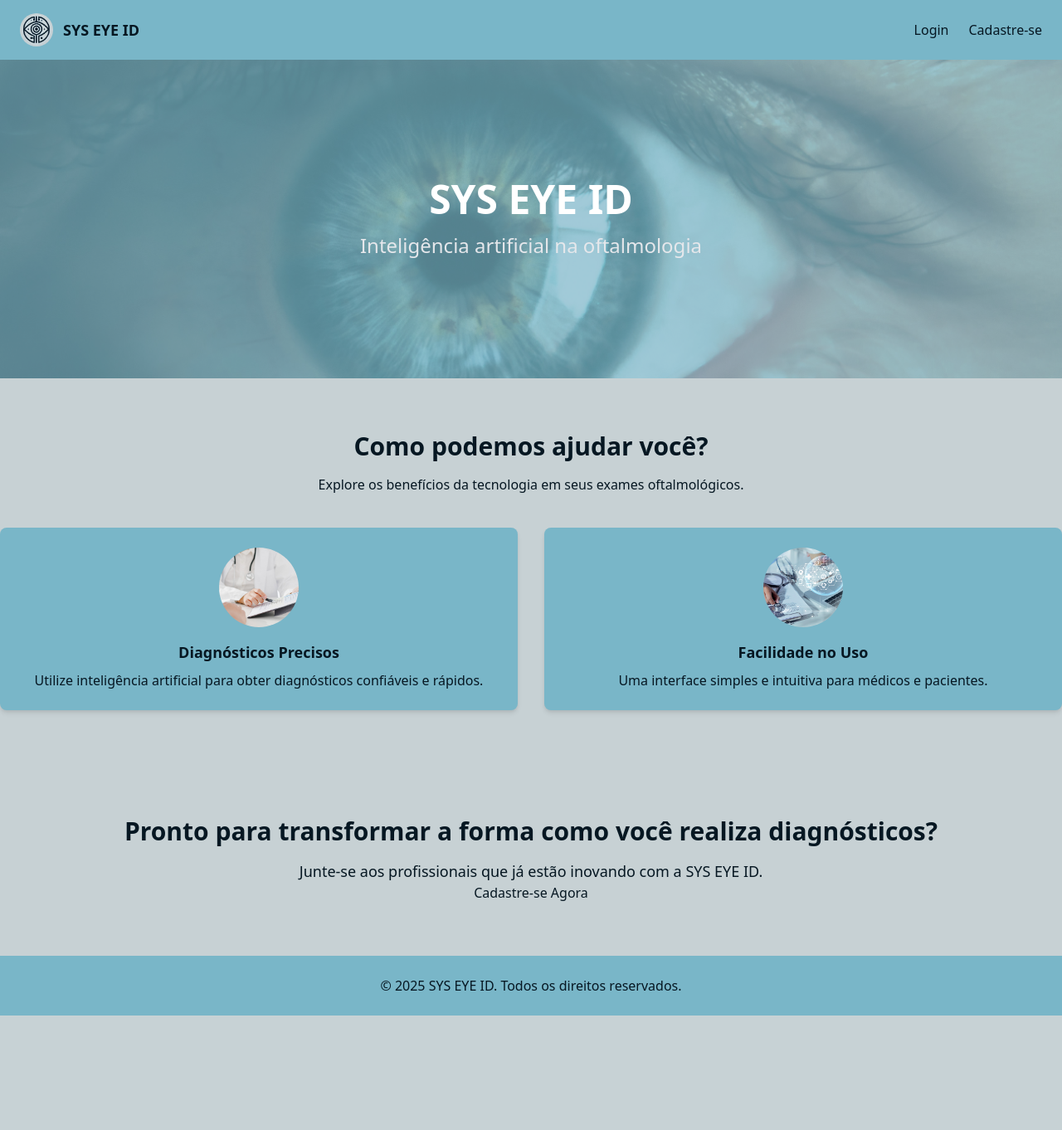
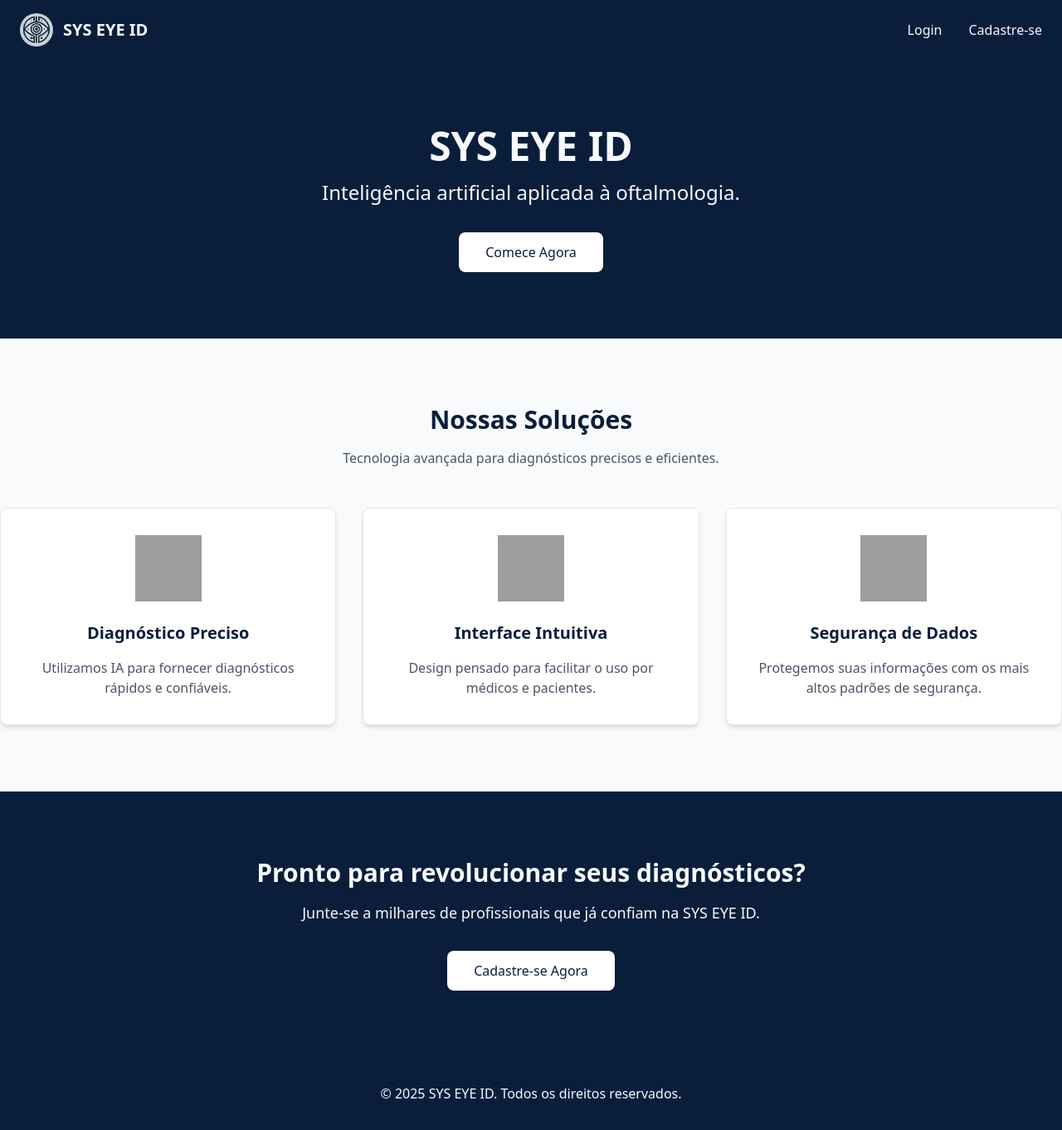
Before and after one commit to heitor2003/SysEyeID, a Laravel app: page / in a window 1280 px wide. Shown: the whole page at 83% size. Before the commit the page ends 1224 px from the top, so only its background shows below. Run offline with Laravel 12, Linux system fonts and the light colour scheme; parts of the project's set-up code (start-up, migrations or seed data) failed here and were passed over; some libraries are stand-ins or nearby versions; grey boxes are pictures that could not be loaded.

Commit message:
design changes

```diff
--- a/resources/css/app.css
+++ b/resources/css/app.css
@@ -3,7 +3,7 @@
 @tailwind utilities;
 
 html, body {
-    background-color: #79b6c8;
+    background-color: #f3f3f3;
     color: #061722;
 }
 
--- a/resources/views/components/authentication-card.blade.php
+++ b/resources/views/components/authentication-card.blade.php
@@ -1,9 +1,9 @@
-<div class="min-h-screen flex flex-col sm:justify-center items-center pt-6 sm:pt-0 bg-gray-100 dark:bg-gray-900">
+<div class="min-h-screen flex flex-col sm:justify-center items-center pt-6 sm:pt-0 bg-gray-100 bg-white">
     <div>
         {{ $logo }}
     </div>
 
-    <div class="w-full sm:max-w-md mt-6 px-6 py-4 bg-white dark:bg-gray-800 shadow-md overflow-hidden sm:rounded-lg">
+    <div class="w-full sm:max-w-md mt-6 px-6 py-4 bg-white shadow-md overflow-hidden sm:rounded-lg">
         {{ $slot }}
     </div>
 </div>
--- a/resources/views/components/button.blade.php
+++ b/resources/views/components/button.blade.php
@@ -1,3 +1,3 @@
-<button {{ $attributes->merge(['type' => 'submit', 'class' => 'inline-flex items-center px-4 py-2 bg-gray-800 dark:bg-gray-200 border border-transparent rounded-md font-semibold text-xs text-white dark:text-gray-800 uppercase tracking-widest hover:bg-gray-700 dark:hover:bg-white focus:bg-gray-700 dark:focus:bg-white active:bg-gray-900 dark:active:bg-gray-300 focus:outline-none focus:ring-2 focus:ring-indigo-500 focus:ring-offset-2 dark:focus:ring-offset-gray-800 disabled:opacity-50 transition ease-in-out duration-150']) }}>
+<button {{ $attributes->merge(['type' => 'submit', 'class' => 'inline-flex items-center px-4 py-2 bg-blue-700 bg-blue-700 border border-transparent rounded-md font-semibold text-xs text-white  uppercase tracking-widest  focus:bg-gray-700 dark:focus:bg-white active:bg-gray-900 dark:active:bg-gray-300 focus:outline-none focus:ring-2 focus:ring-indigo-500 focus:ring-offset-2 dark:focus:ring-offset-gray-800 disabled:opacity-50 transition ease-in-out duration-150']) }}>
     {{ $slot }}
 </button>
--- a/resources/views/components/checkbox.blade.php
+++ b/resources/views/components/checkbox.blade.php
@@ -1 +1 @@
-<input type="checkbox" {!! $attributes->merge(['class' => 'rounded dark:bg-gray-900 border-gray-300 dark:border-gray-700 text-indigo-600 shadow-sm focus:ring-indigo-500 dark:focus:ring-indigo-600 dark:focus:ring-offset-gray-800']) !!}>
+<input type="checkbox" {!! $attributes->merge(['class' => 'rounded bg-white border-gray-300 dark:border-gray-700 text-indigo-600 shadow-sm focus:ring-indigo-500 dark:focus:ring-indigo-600 dark:focus:ring-offset-gray-800']) !!}>
--- a/resources/views/components/input.blade.php
+++ b/resources/views/components/input.blade.php
@@ -1,3 +1,3 @@
 @props(['disabled' => false])
 
-<input {{ $disabled ? 'disabled' : '' }} {!! $attributes->merge(['class' => 'border-gray-300 dark:border-gray-700 dark:bg-gray-900 dark:text-gray-300 focus:border-indigo-500 dark:focus:border-indigo-600 focus:ring-indigo-500 dark:focus:ring-indigo-600 rounded-md shadow-sm']) !!}>
+<input {{ $disabled ? 'disabled' : '' }} {!! $attributes->merge(['class' => 'border-gray-300 dark:border-gray-700 bg-white text-black focus:border-indigo-500 dark:focus:border-indigo-600 focus:ring-indigo-500 dark:focus:ring-indigo-600 rounded-md shadow-sm']) !!}>
--- a/resources/views/components/label.blade.php
+++ b/resources/views/components/label.blade.php
@@ -1,5 +1,5 @@
 @props(['value'])
 
-<label {{ $attributes->merge(['class' => 'block font-medium text-sm text-gray-700 dark:text-gray-300']) }}>
+<label {{ $attributes->merge(['class' => 'block font-medium text-sm text-black text-black']) }}>
     {{ $value ?? $slot }}
 </label>
--- a/resources/views/dashboard.blade.php
+++ b/resources/views/dashboard.blade.php
@@ -7,9 +7,5 @@
         </div>
     </div>
 
-    <style>
-        .light-background { background-color: #c7d1d4; }
-        .water-blue-background { background-color: #79b6c8; }
-        .light-text { color: #061722; }
-    </style>
+
 </x-app-layout>
--- a/resources/views/layouts/app.blade.php
+++ b/resources/views/layouts/app.blade.php
@@ -18,15 +18,15 @@
         @livewireStyles
         <link rel="stylesheet" href="{{ mix('resources\css\app.css') }}">
     </head>
-    <body class="light-background light-text">
+    <body>
         <x-banner />
 
-        <div class="light-background light-text">
+        <div>
             @livewire('navigation-menu')
 
             <!-- Page Heading -->
             @if (isset($header))
-                <header class="light-background light-text">
+                <header>
                     <div>
                         {{ $header }}
                     </div>
--- a/resources/views/welcome.blade.php
+++ b/resources/views/welcome.blade.php
@@ -1,5 +1,5 @@
 <!DOCTYPE html>
-<html lang="en">
+<html lang="pt-BR">
 <head>
     <meta charset="utf-8">
     <meta name="viewport" content="width=device-width, initial-scale=1">
@@ -10,70 +10,84 @@
     <!-- Tailwind CSS -->
     <link href="https://cdn.jsdelivr.net/npm/tailwindcss@2.2.19/dist/tailwind.min.css" rel="stylesheet">
     <style>
-        .light-background { background-color: #c7d1d4; }
-        .water-blue-background { background-color: #79b6c8; }
-        .light-text { color: #061722; }
+        .bg-medical-dark { background-color: #0A1E3C; } /* Azul escuro */
+        .bg-medical-light { background-color: #F8FAFC; } /* Branco suave */
+        .text-medical-dark { color: #0A1E3C; }
+        .text-medical-light { color: #F8FAFC; }
+        .text-medical-gray { color: #4A5568; } /* Cinza escuro */
+        .hover\:bg-medical-hover:hover { background-color: #1A365D; } /* Azul mais claro */
+        .border-medical-dark { border-color: #0A1E3C; }
     </style>
 </head>
-<body class="light-background light-text font-sans">
+<body class="bg-medical-light text-medical-gray font-sans">
 
-    <!-- Header -->
-    <header class="water-blue-background light-text">
-        <div class="container mx-auto flex justify-between items-center py-4 px-6">
+    <!-- Navbar -->
+    <nav class="bg-medical-dark text-medical-light py-4">
+        <div class="container mx-auto flex justify-between items-center px-6">
             <a href="#" class="flex items-center space-x-3">
                 <img src="{{ asset('images/syseyeidLogo.png') }}" alt="Logo" class="h-10 w-10 rounded-full">
-                <span class="font-bold text-lg">SYS EYE ID</span>
+                <span class="font-bold text-xl">SYS EYE ID</span>
             </a>
-            <nav class="hidden md:flex space-x-6">
+            <div class="hidden md:flex space-x-8">
                 <a href="{{ route('login') }}" class="hover:text-gray-300">Login</a>
                 <a href="{{ route('register') }}" class="hover:text-gray-300">Cadastre-se</a>
-            </nav>
+            </div>
             <button class="md:hidden text-gray-300">
                 <svg xmlns="http://www.w3.org/2000/svg" class="h-6 w-6" fill="none" viewBox="0 0 24 24" stroke="currentColor">
                     <path stroke-linecap="round" stroke-linejoin="round" stroke-width="2" d="M4 6h16M4 12h16m-7 6h7" />
                 </svg>
             </button>
         </div>
-    </header>
+    </nav>
 
     <!-- Hero Section -->
-    <section class="relative water-blue-background light-text h-80 md:h-96 flex items-center justify-center">
-        <img src="{{ asset('images/olho.jpg') }}" alt="Fundo" class="absolute inset-0 w-full h-full object-cover opacity-30">
-        <div class="relative z-10 text-center">
-            <h1 class="text-4xl md:text-5xl font-bold text-white">SYS EYE ID</h1>
-            <p class="text-lg md:text-2xl text-gray-200 mt-4">Inteligência artificial na oftalmologia</p>
+    <section class="bg-medical-dark text-medical-light py-20">
+        <div class="container mx-auto text-center">
+            <h1 class="text-4xl md:text-5xl font-bold">SYS EYE ID</h1>
+            <p class="text-lg md:text-2xl mt-4">Inteligência artificial aplicada à oftalmologia.</p>
+            <a href="{{ route('register') }}" class="mt-8 inline-block bg-white text-medical-dark py-3 px-8 rounded-lg hover:bg-gray-100 transition duration-300">Comece Agora</a>
         </div>
     </section>
 
     <!-- Features Section -->
-    <section class="py-16 light-background light-text">
+    <section class="py-20 bg-medical-light">
         <div class="container mx-auto">
-            <h2 class="text-3xl font-bold text-center light-text">Como podemos ajudar você?</h2>
-            <p class="text-center light-text mt-4">Explore os benefícios da tecnologia em seus exames oftalmológicos.</p>
-            <div class="mt-10 grid gap-8 grid-cols-1 md:grid-cols-2">
-                <div class="water-blue-background p-6 rounded-lg shadow-md text-center">
-                    <img src="{{ asset('images/medico.jpg') }}" alt="Feature 1" class="w-24 h-24 mx-auto mb-4 rounded-full object-cover">
-                    <h3 class="font-bold text-lg light-text">Diagnósticos Precisos</h3>
-                    <p class="light-text mt-2">Utilize inteligência artificial para obter diagnósticos confiáveis e rápidos.</p>
+            <h2 class="text-3xl font-bold text-center text-medical-dark">Nossas Soluções</h2>
+            <p class="text-center text-medical-gray mt-4">Tecnologia avançada para diagnósticos precisos e eficientes.</p>
+            <div class="mt-12 grid gap-8 grid-cols-1 md:grid-cols-3">
+                <!-- Feature 1 -->
+                <div class="bg-white p-8 rounded-lg shadow-md text-center border border-gray-200">
+                    <img src="{{ asset('images/diagnostico.png') }}" alt="Diagnóstico" class="w-20 h-20 mx-auto mb-6">
+                    <h3 class="font-bold text-xl text-medical-dark">Diagnóstico Preciso</h3>
+                    <p class="text-medical-gray mt-4">Utilizamos IA para fornecer diagnósticos rápidos e confiáveis.</p>
                 </div>
-                <div class="water-blue-background p-6 rounded-lg shadow-md text-center">
-                    <img src="{{ asset('images/tec.png') }}" alt="Feature 2" class="w-24 h-24 mx-auto mb-4 rounded-full object-cover">
-                    <h3 class="font-bold text-lg light-text">Facilidade no Uso</h3>
-                    <p class="light-text mt-2">Uma interface simples e intuitiva para médicos e pacientes.</p>
+                <!-- Feature 2 -->
+                <div class="bg-white p-8 rounded-lg shadow-md text-center border border-gray-200">
+                    <img src="{{ asset('images/interface.png') }}" alt="Interface" class="w-20 h-20 mx-auto mb-6">
+                    <h3 class="font-bold text-xl text-medical-dark">Interface Intuitiva</h3>
+                    <p class="text-medical-gray mt-4">Design pensado para facilitar o uso por médicos e pacientes.</p>
+                </div>
+                <!-- Feature 3 -->
+                <div class="bg-white p-8 rounded-lg shadow-md text-center border border-gray-200">
+                    <img src="{{ asset('images/seguranca.png') }}" alt="Segurança" class="w-20 h-20 mx-auto mb-6">
+                    <h3 class="font-bold text-xl text-medical-dark">Segurança de Dados</h3>
+                    <p class="text-medical-gray mt-4">Protegemos suas informações com os mais altos padrões de segurança.</p>
                 </div>
             </div>
         </div>
     </section>
 
     <!-- Call to Action -->
-    <section class="py-16 light-background light-text text-center">
-        <h2 class="text-3xl font-bold">Pronto para transformar a forma como você realiza diagnósticos?</h2>
-        <p class="text-lg mt-4">Junte-se aos profissionais que já estão inovando com a SYS EYE ID.</p>
-        <a href="{{ route('register') }}" class="mt-6 inline-block-blue-600 py-3 px-6 rounded-full hover:bg-blue-500">Cadastre-se Agora</a>
+    <section class="bg-medical-dark text-medical-light py-20">
+        <div class="container mx-auto text-center">
+            <h2 class="text-3xl font-bold">Pronto para revolucionar seus diagnósticos?</h2>
+            <p class="text-lg mt-4">Junte-se a milhares de profissionais que já confiam na SYS EYE ID.</p>
+            <a href="{{ route('register') }}" class="mt-8 inline-block bg-white text-medical-dark py-3 px-8 rounded-lg hover:bg-gray-100 transition duration-300">Cadastre-se Agora</a>
+        </div>
     </section>
 
     <!-- Footer -->
-    <footer class="water-blue-background light-text py-6">
+    <footer class="bg-medical-dark text-medical-light py-8">
         <div class="container mx-auto text-center">
             <p>&copy; 2025 SYS EYE ID. Todos os direitos reservados.</p>
         </div>
```
Also changed, not shown: resources/views/auth/login.blade.php (+30 -15 lines), resources/views/components/welcome.blade.php (+21 -18 lines), resources/views/new-exam.blade.php (+7 -7 lines).
